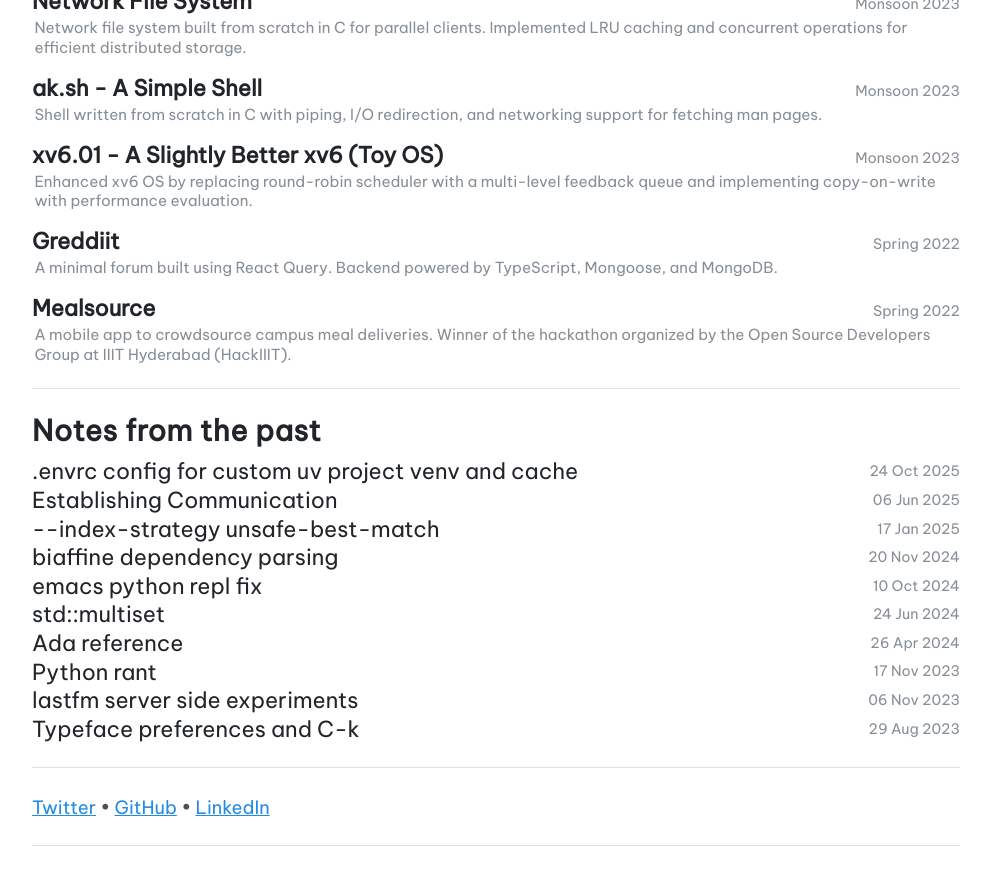
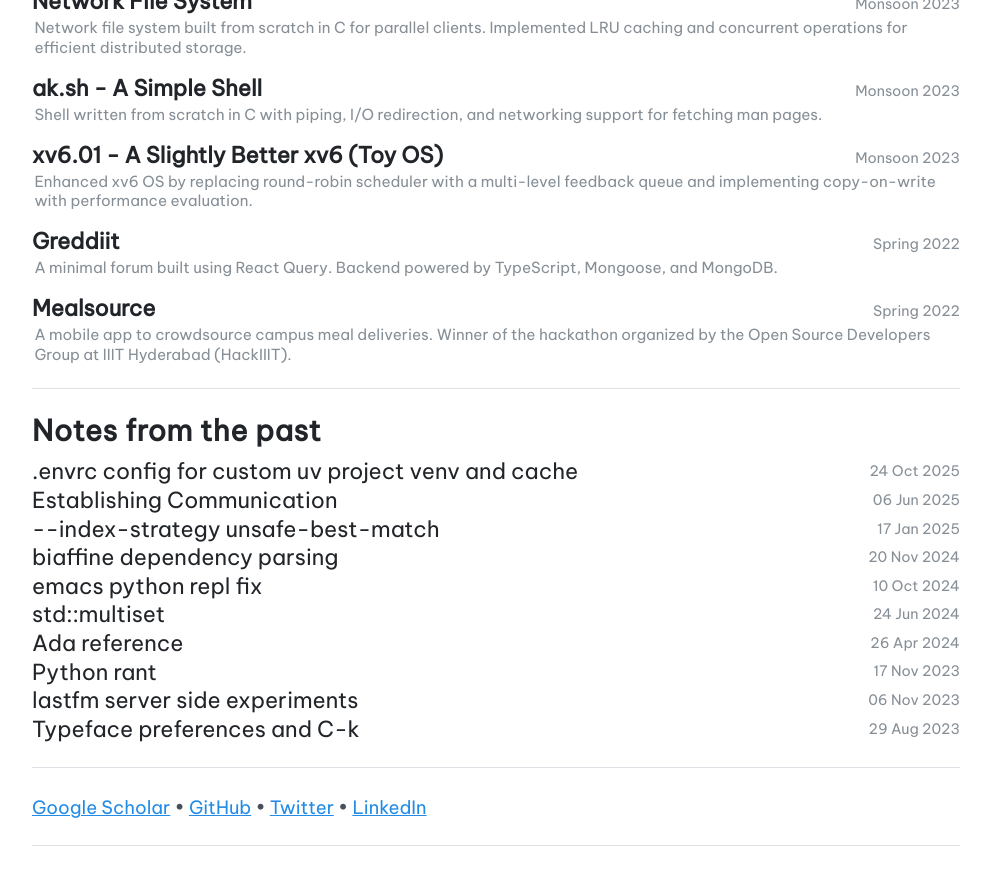
Before and after one commit to komikat/komikat.github.io, a Jekyll site: the page built from index.html, in a window 1280 px wide and 900 px high, scrolled down 1002 px. Shown: the top 885 px of the window, without its empty margins (144-1134 px from the left). Built offline with Jekyll 4.4.1, drawn with Linux system fonts in a browser that asks for light colours; the list of posts is cut into pages by our own code.

Commit message:
add gscholar

```diff
--- a/index.html
+++ b/index.html
@@ -53,8 +53,9 @@ Centre</a>.
 
 <div class="social-links" style="margin: 20px 0;">
   <small>
+    <a href="https://scholar.google.com/citations?view_op=list_works&hl=en&hl=en&user=ofZqMcwAAAAJ" target="_blank" rel="noopener noreferrer">Google Scholar</a> •
+    <a href="https://github.com/komikat" target="_blank" rel="noopener noreferrer">GitHub</a> •
     <a href="https://x.com/akshitkr" target="_blank" rel="noopener noreferrer">Twitter</a> •
-    <a href="https://github.com/komikat" target="_blank" rel="noopener noreferrer">GitHub</a> •
     <a href="https://www.linkedin.com/in/akshit-kumar-229a06147/" target="_blank" rel="noopener noreferrer">LinkedIn</a>
   </small>
 </div>
```
